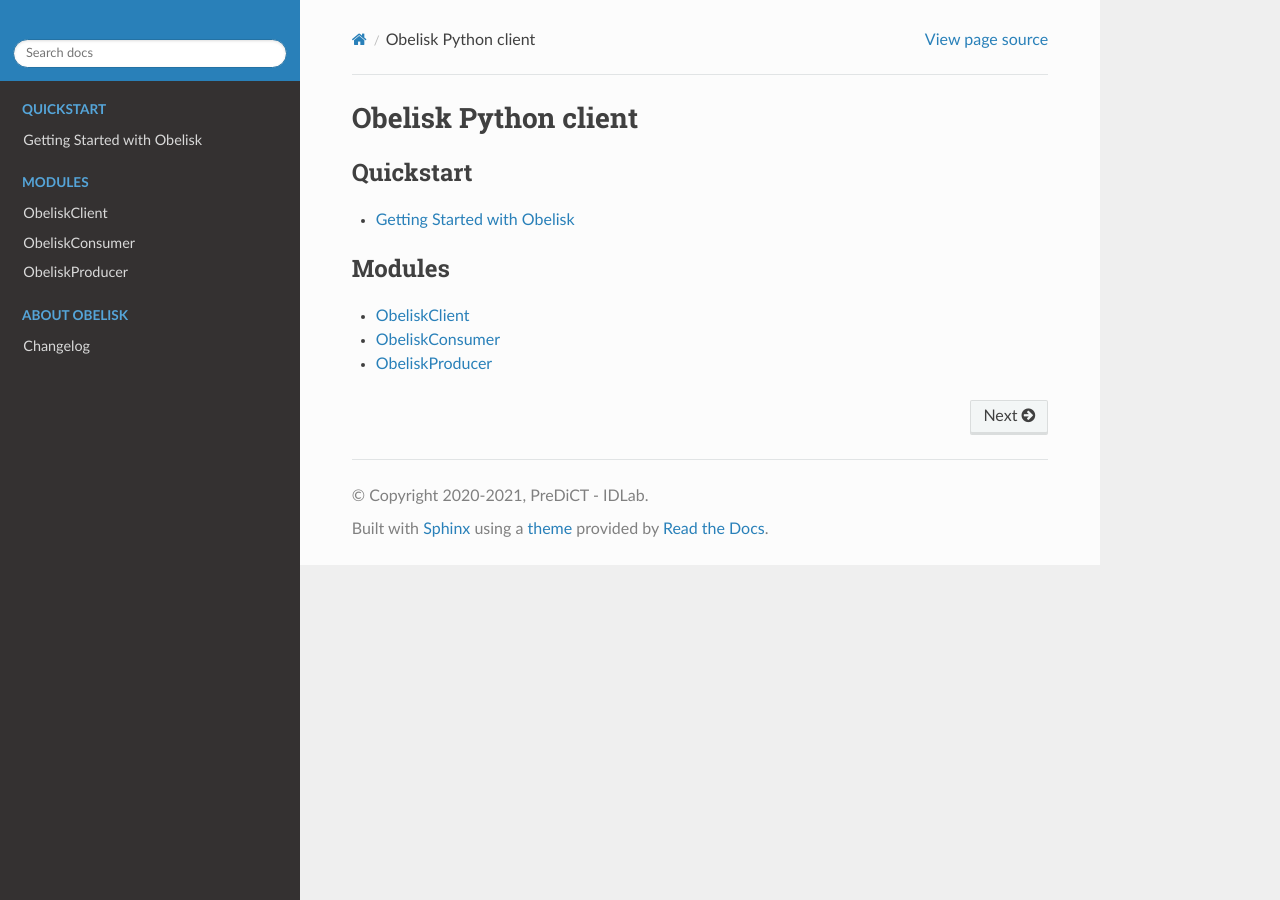
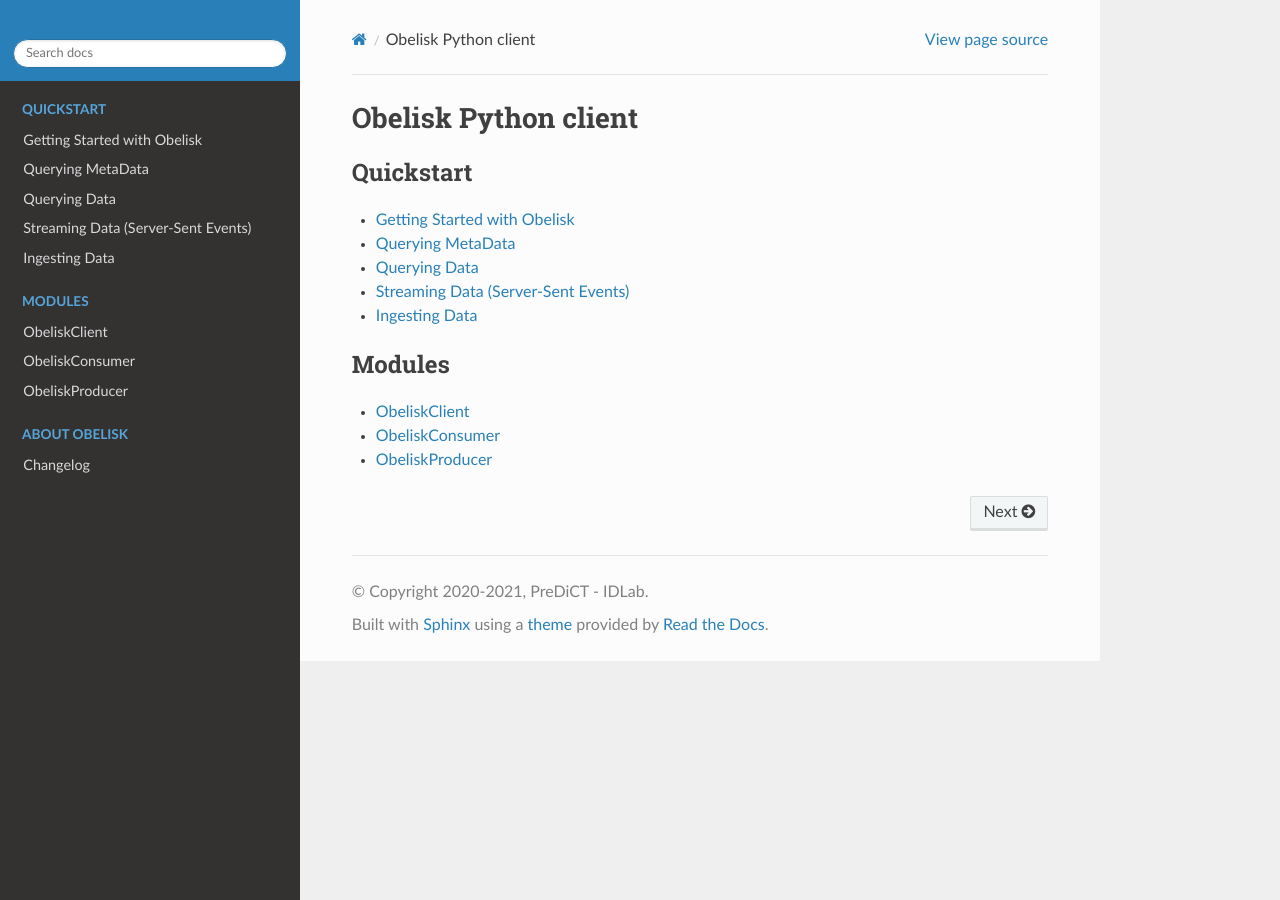
Before and after one commit to predict-idlab/obelisk-python, a Sphinx documentation site: the page built from docs/index.rst, in a window 1280 px wide. Built offline with Sphinx 7.4.7 and the Read the Docs theme 2.0.0, drawn with Linux system fonts in a browser that asks for light colours.

Commit message:
Updated documentation

```diff
--- a/docs/index.rst
+++ b/docs/index.rst
@@ -6,6 +6,10 @@
     :caption: Quickstart
 
     /quickstart/getting-started-with-obelisk
+    /quickstart/querying-metadata
+    /quickstart/querying-data
+    /quickstart/streaming-data
+    /quickstart/ingesting-data
 
 .. toctree::
     :maxdepth: 1
--- a/docs/modules/client.rst
+++ b/docs/modules/client.rst
@@ -1,6 +1,6 @@
 ObeliskClient
 =============
 
-.. automodule:: obelisk.client
+.. automodule:: client
 .. autoclass:: ObeliskClient
     :members:
--- a/docs/modules/consumer.rst
+++ b/docs/modules/consumer.rst
@@ -1,6 +1,6 @@
 ObeliskConsumer
 ===============
 
-.. automodule:: obelisk.consumer
+.. automodule:: consumer
 .. autoclass:: ObeliskConsumer
     :members:
--- a/docs/modules/producer.rst
+++ b/docs/modules/producer.rst
@@ -1,6 +1,6 @@
 ObeliskProducer
 ===============
 
-.. automodule:: obelisk.producer
+.. automodule:: producer
 .. autoclass:: ObeliskProducer
     :members:
```
